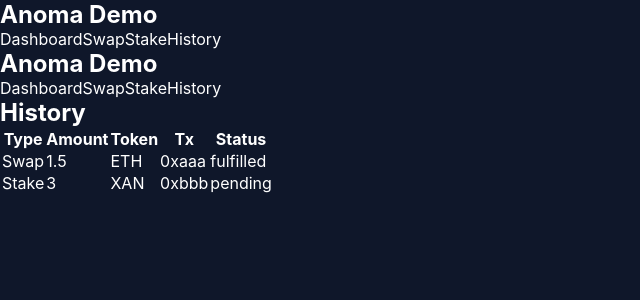
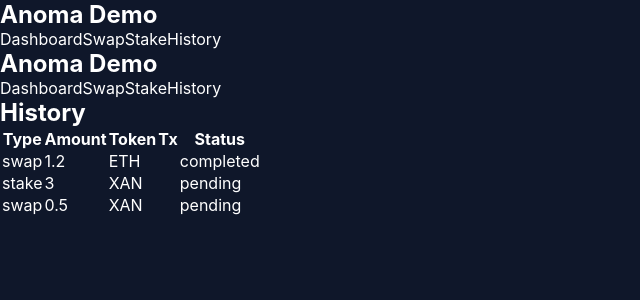
Before and after one commit to forumevi/anoma-intent-project, a Next.js app: page /dashboard/history in a window 1280 px wide. Shown: the top 300 px of the page, without its empty margins (0-640 px from the left). Built offline with nearby package versions, Linux system fonts and the light colour scheme.

Commit message:
Update page.tsx

```diff
--- a/app/dashboard/history/page.tsx
+++ b/app/dashboard/history/page.tsx
@@ -1,18 +1,33 @@
 "use client";
 
-import HistoryTable from "../../../components/HistoryTable";
-
-type Intent = {
-  type: string;
-  amount: number;
-  token: string;
-  tx: string;
-  status?: "pending" | "fulfilled";
-};
+import HistoryTable from "@/components/HistoryTable";
+import { Intent } from "@/types/Intent";
 
 const sampleHistory: Intent[] = [
-  { type: "Swap", amount: 1.5, token: "ETH", tx: "0xaaa", status: "fulfilled" },
-  { type: "Stake", amount: 3, token: "XAN", tx: "0xbbb", status: "pending" }
+  {
+    id: "1",
+    type: "swap",
+    amount: 1.2,
+    token: "ETH",
+    date: "2025-09-14",
+    status: "completed",
+  },
+  {
+    id: "2",
+    type: "stake",
+    amount: 3,
+    token: "XAN",
+    date: "2025-09-13",
+    status: "pending",
+  },
+  {
+    id: "3",
+    type: "swap",
+    amount: 0.5,
+    token: "XAN",
+    date: "2025-09-12",
+    status: "pending",
+  },
 ];
 
 export default function HistoryPage() {
```
